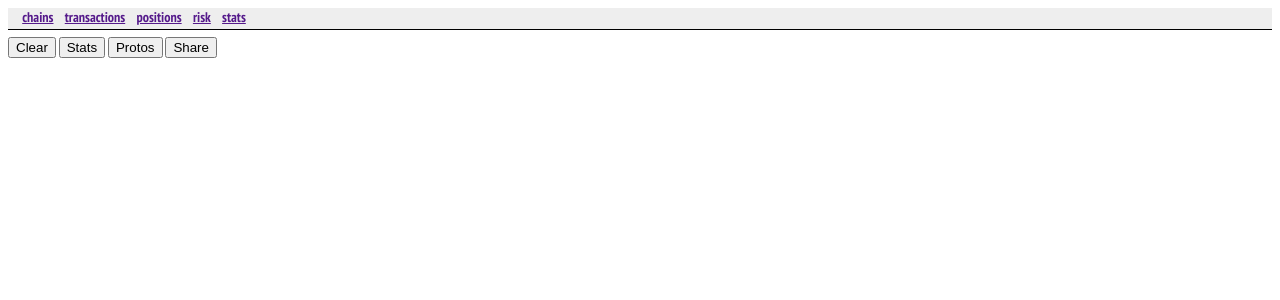
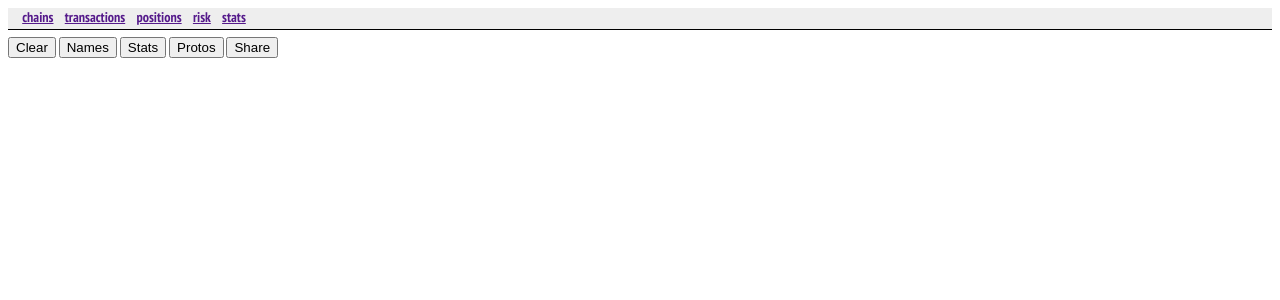
Before and after one commit to edgebips/johnny, a Flask app: template johnny/webapp/templates/chains.html in a window 1280 px wide. Shown: the top 300 px of the page. Run offline with Flask 2, Linux system fonts and the light colour scheme; the template is opened without the code that fills it, so the values that code supplies are empty; parts of the project's set-up code (start-up, migrations or seed data) failed here and were passed over; some libraries are stand-ins or nearby versions.

Commit message:
Added a button to output the list of selected chain names.

```diff
--- a/johnny/webapp/app.py
+++ b/johnny/webapp/app.py
@@ -242,6 +242,19 @@ def chain_protos():
     return response
 
 
+@app.route('/chain_names')
+def chain_names():
+    chains_table = FilterChains(STATE.chains)
+    buf = io.StringIO()
+    pr = functools.partial(print, file=buf)
+    print(chains_table.lookallstr())
+    for rec in chains_table.sort('underlying').records():
+        pr(rec.chain_id)
+    response = flask.make_response(buf.getvalue(), 200)
+    response.mimetype = "text/plain"
+    return response
+
+
 def RenderHistoryText(txns: Table) -> str:
     """Render trade history to text."""
     buf = io.StringIO()
@@ -337,7 +350,7 @@ def chain_graph(chain_id: str):
     txns = (STATE.transactions
             .selecteq('chain_id', chain_id))
     txns = instrument.Expand(txns, 'symbol')
-    graph = chainslib.CreateGraph(txns)
+    graph = chainslib.CreateGraph(txns, [STATE.chains_map[chain_id]])
 
     for name in graph.nodes:
         node = graph.nodes[name]
--- a/johnny/webapp/templates/chains.html
+++ b/johnny/webapp/templates/chains.html
@@ -33,6 +33,10 @@
       } );
 
       // Redirect with a list of the selected chains.
+      $('button#names').click( function () {
+          var ids = table.rows('.selected').ids().join(",");
+          window.open(`/chain_names?chain_ids=${ids}`, '_blank');
+      } );
       $('button#stats').click( function () {
           var ids = table.rows('.selected').ids().join(",");
           window.open(`/stats?chain_ids=${ids}`, '_blank');
@@ -55,6 +59,7 @@
 <body>
 {% include 'navigation.html' %}
 <button id="clear">Clear</button>
+<button id="names">Names</button>
 <button id="stats">Stats</button>
 <button id="protos">Protos</button>
 <button id="share">Share</button>
```
